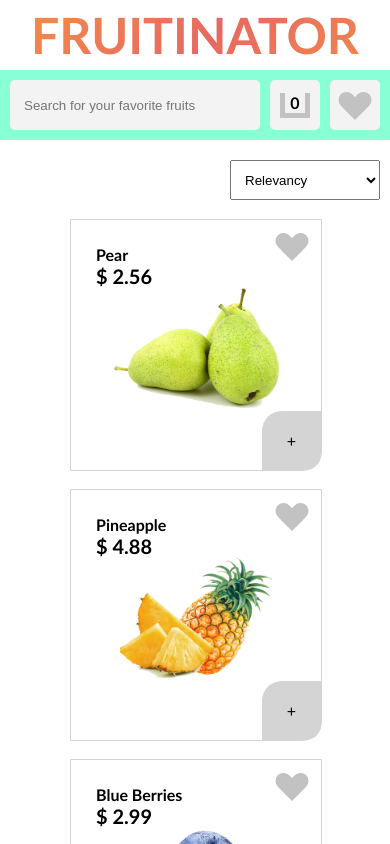
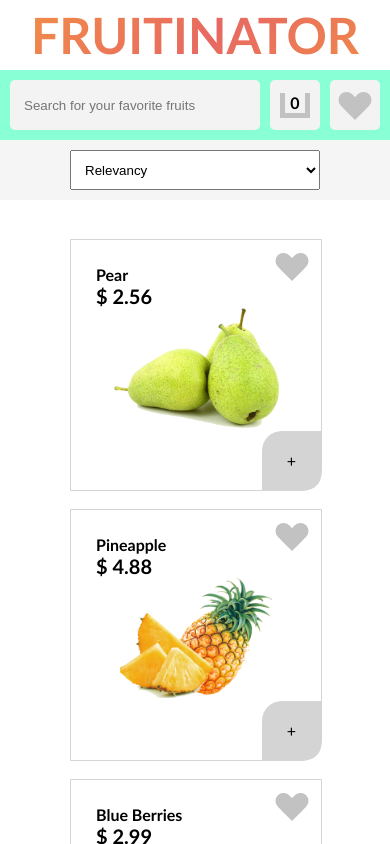
Before and after one commit to denczo/fruitinator, a React (Create React App) app in the folder frontend/: page /#/ in a window 390 px wide. Shown: the top 844 px of the page. Built offline with nearby package versions, Linux system fonts and the light colour scheme.

Commit message:
EDIT: sortbar responsive design

```diff
--- a/frontend/src/navigation/buttons/cart/Cart.sass
+++ b/frontend/src/navigation/buttons/cart/Cart.sass
@@ -2,7 +2,8 @@
     border-radius: 5px
     background-color: #f3f3f3
     aspect-ratio: 1 / 1
-    height: 100%
+    height: 50px
+    width: 50px
     display: flex
     justify-content: center
     align-items: center
--- a/frontend/src/navigation/navbar/Navbar.js
+++ b/frontend/src/navigation/navbar/Navbar.js
@@ -1,18 +1,18 @@
 import React from 'react';
 import './Navbar.sass';
 import Searchbar from '../searchbar/Searchbar';
-import Back from '../buttons/back/Back';
 import Cart from '../buttons/cart/Cart';
 import Favorites from '../buttons/favorites/Favorites';
 
 const Navbar = () => {
     return (<div className='Navbar'>
-        {/* <Back/> */}
+        <div className='ElementWrapper'>
         <Searchbar/>
         <Cart/>
         <div id='FavoritesNavbarPlacement'>
         <Favorites/>
         </div>
+        </div>
     </div>);
 }
 
--- a/frontend/src/navigation/navbar/Navbar.sass
+++ b/frontend/src/navigation/navbar/Navbar.sass
@@ -3,7 +3,7 @@
     justify-content: center
     align-items: center
     height: 50px
-    padding: 10px
+    padding: 10px 0px 10px 0px
     margin: 0
     background: #88FFD5
     position: -webkit-sticky
--- a/frontend/src/navigation/searchbar/Searchbar.sass
+++ b/frontend/src/navigation/searchbar/Searchbar.sass
@@ -1,7 +1,6 @@
 input[type=text]
-  max-width: 910px
   width: 100%
-  height: 100%
+  // height: 100%
     /* margin-left: 10px */
   margin-right: 10px
   padding: 0px 14px 0px 14px
--- a/frontend/src/navigation/sortbar/Sortbar.js
+++ b/frontend/src/navigation/sortbar/Sortbar.js
@@ -1,13 +1,17 @@
 import React from 'react';
 import './Sortbar.sass';
+import { observer } from "mobx-react";
+import store from "../../stores/Store"
 
-const Sortbar = ({options, setSelectedOption }) => {
+const Sortbar = ({options}) => {
 
     return (<div id="Sortbar">
-        <select onChange={(e) => setSelectedOption(e.target.value)}>
+        <div className="ElementWrapper">
+        <select onChange={(e) => {store.setSortOption(e.target.value)}}>
             {options.map((element, index) => <option key={index} value={element.value}>{element.label}</option>)}
         </select>
+        </div>
     </div>);
 }
 
-export default Sortbar;
+export default observer(Sortbar);
--- a/frontend/src/navigation/sortbar/Sortbar.sass
+++ b/frontend/src/navigation/sortbar/Sortbar.sass
@@ -1,11 +1,22 @@
 #Sortbar
+    display: flex
     width: 100%
-    display: flex
     height: 40px
-    justify-content: right
+    justify-content: center
     margin-bottom: 10px
+    padding: 10px 0px 10px 0px
 
 #Sortbar select
     padding: 10px
-    margin-right: 10px
     width: 150px
+
+@media screen and (max-width: 552px)
+    #Sortbar
+        background-color: #f5f5f5
+
+    #Sortbar select
+        width: 250px
+
+    .ElementWrapper
+        display: flex
+        justify-content: center
--- a/frontend/src/screens/productOverview/ProductOverview.js
+++ b/frontend/src/screens/productOverview/ProductOverview.js
@@ -6,25 +6,18 @@ import { observer } from "mobx-react";
 import store from "../../stores/Store"
 import { AnimatePresence } from 'framer-motion';
 // import CarouselSlider from './components/CarouselSlider/CarouselSlider';
-import Sortbar from '../../navigation/sortbar/Sortbar';
 
-const options = [
-    { value: 0, label: "Relevancy"},
-    { value: 1, label: "Title: A - Z"},
-    { value: 2, label: "Title: Z - A"},
-    { value: 3, label: "Price: Low - High"},
-    { value: 4, label: "Price: High - Low"}]
 
-function sortAscending (a, b){
+function sortAscending(a, b) {
     if (a < b) //sort string ascending
-     return -1;
+        return -1;
     if (a > b)
-     return 1;
+        return 1;
     return 0; //default return value (no sorting)
 }
 
-function sortItems (items, sortOption){
-    switch(Number(sortOption)){
+function sortItems(items, sortOption) {
+    switch (Number(sortOption)) {
         case 0:
             return items;
         case 1:
@@ -41,15 +34,12 @@ function sortItems (items, sortOption){
 }
 
 const ProductOverview = () => {
-
-    const [sortOption, setSortOption] = useState(0);
     // why doesn't it work, when filteredItems is declared outside of this component?
     let filteredItems = data.filter(product => product.title.toLowerCase().includes(store.getSearchValue().toLowerCase()));
-    let sortedItems = sortItems(filteredItems, sortOption);
+    let sortedItems = sortItems(filteredItems, store.getSortOption());
 
     return (<div className="ProductOverview">
         {/* <CarouselSlider /> */}
-        <Sortbar options={options} setSelectedOption={setSortOption}/>
         <AnimatePresence>
             {sortedItems.map((product, index) =>
                 <Product key={index} data={product} />
--- a/frontend/src/screens/productOverview/ProductOverview.sass
+++ b/frontend/src/screens/productOverview/ProductOverview.sass
@@ -1,14 +1,9 @@
 .ProductOverview
     display: flex
     flex-wrap: wrap
+    max-width: 1080px
+    width: 100%
     justify-content: center
-    max-width: 1080px
-
-#AnimatePresence
-    display: flex
-    flex-direction: column
-    justify-content: center
-    max-width: 1080px
 
 .motion.div
     display: flex
--- a/frontend/src/stores/Store.js
+++ b/frontend/src/stores/Store.js
@@ -3,9 +3,10 @@ import { makeAutoObservable } from "mobx"
 class Store {
 
     selectedProduct = "";
-    searchValue = ""
-    cart = []
-    favorites = []
+    searchValue = "";
+    sortOption = 0;
+    cart = [];
+    favorites = [];
 
     constructor() {
         makeAutoObservable(this);
@@ -23,6 +24,14 @@ class Store {
 
     setSearchValue(value) {
         this.searchValue = value;
+    }
+
+    getSortOption(){
+        return this.sortOption;
+    }
+
+    setSortOption(value){
+        this.sortOption = value;
     }
 
     increaseItemAmount(name) {
--- a/frontend/src/structure/wrapper/Wrapper.js
+++ b/frontend/src/structure/wrapper/Wrapper.js
@@ -5,13 +5,23 @@ import Navbar from '../../navigation/navbar/Navbar';
 import Content from '../content/Content';
 import Footer from '../footer/Footer';
 import Header from '../header/Header';
+import Sortbar from '../../navigation/sortbar/Sortbar';
 // import CarouselSlider from '../../screens/productOverview/components/CarouselSlider/CarouselSlider';
+import { observer } from "mobx-react";
+
+const options = [
+    { value: 0, label: "Relevancy" },
+    { value: 1, label: "Title: A - Z" },
+    { value: 2, label: "Title: Z - A" },
+    { value: 3, label: "Price: Low - High" },
+    { value: 4, label: "Price: High - Low" }]
 
 const Wrapper = () => {
     return (<div className="Wrapper">
         <Router>
             <Header/>
             <Navbar/>
+            <Sortbar options={options}/>
             {/* <CarouselSlider/> */}
             <Content/>
             <Footer/>
@@ -19,4 +29,4 @@ const Wrapper = () => {
     </div>);
 }
 
-export default Wrapper;
+export default observer(Wrapper);
--- a/frontend/src/structure/wrapper/Wrapper.sass
+++ b/frontend/src/structure/wrapper/Wrapper.sass
@@ -4,3 +4,11 @@
     background-color: #fff
     height: 100%
     margin: 0 auto
+
+.ElementWrapper
+    display: flex
+    justify-content: right
+    max-width: 1060px
+    width: 100%
+    padding: 0px 10px 0px 10px
+    // background-color: tomato
```
